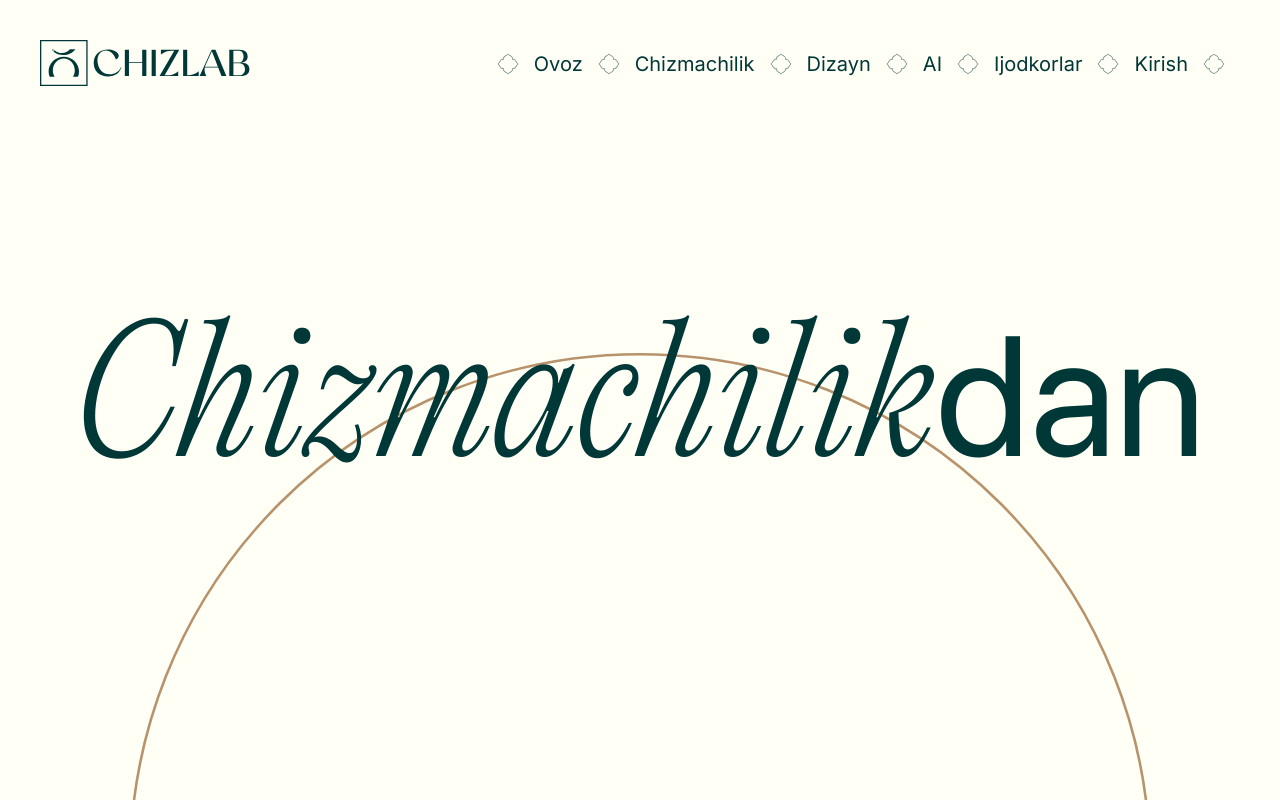
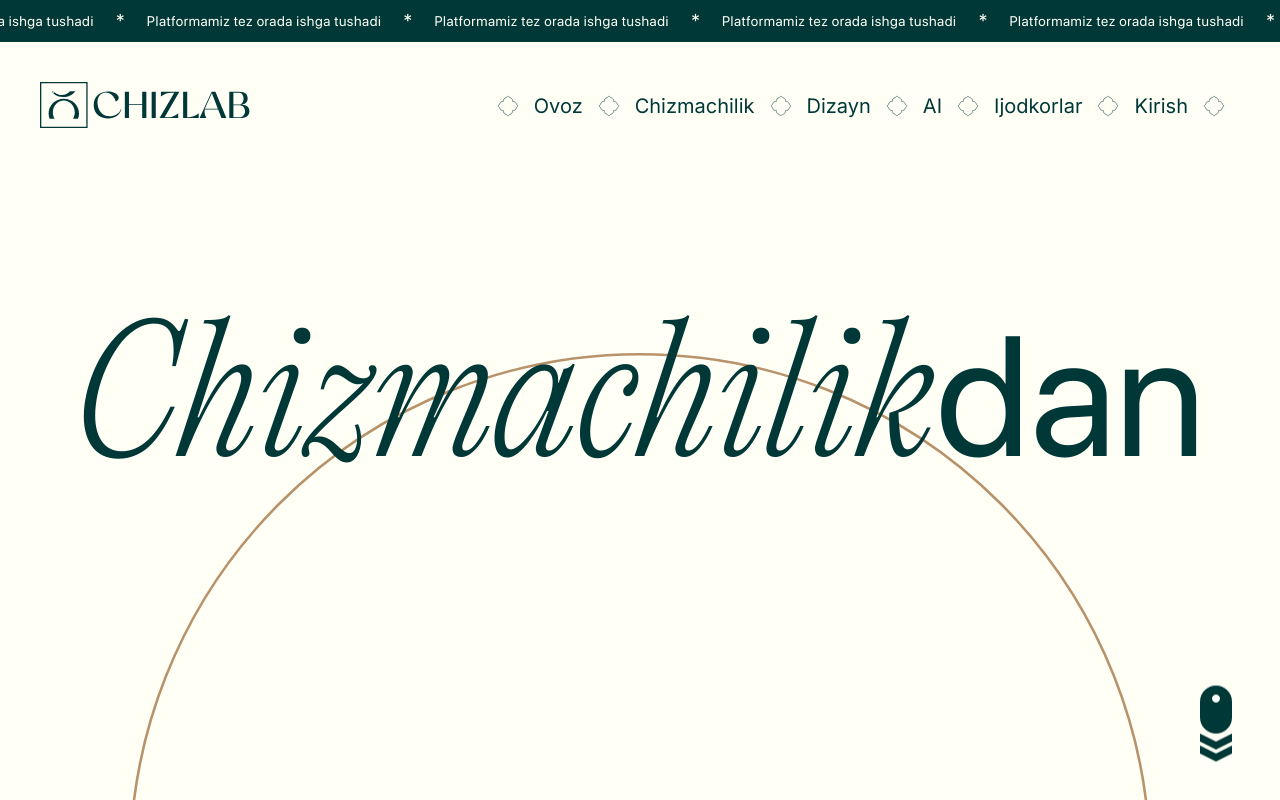
Before and after one commit to prohomeuz/chizlab, a Next.js app: page / in a window 1280 px wide. Built offline with nearby package versions, Linux system fonts and the light colour scheme.

Commit message:
Add ux scroll

```diff
--- a/src/app/page.js
+++ b/src/app/page.js
@@ -87,6 +87,8 @@ export default function Home() {
   const scene4Ref = useRef(null)
   const endSvgRef = useRef(null)
   const s4CharsRef = useRef([])
+  // Scroll indicator
+  const scrollIndicatorRef = useRef(null)
 
   useEffect(() => {
     document.body.style.overflow = 'hidden'
@@ -199,6 +201,16 @@ export default function Home() {
       clearFadeOut(true)
 
       const forward = next > current
+
+      // Scroll indicator: 3-scenega o'tayotganda yo'qoladi, qaytganda paydo bo'ladi
+      const scrollEl = scrollIndicatorRef.current
+      if (scrollEl) {
+        if (next === 2) {
+          gsap.to(scrollEl, { opacity: 0, duration: 0.5, ease: 'power1.out' })
+        } else if (next === 1 && current === 2) {
+          gsap.to(scrollEl, { opacity: 1, duration: 0.5, ease: 'power1.in' })
+        }
+      }
 
       if (current === 1) gsap.killTweensOf(handProxy)
       if (current === 2) gsap.killTweensOf(s3Proxy)
@@ -366,7 +378,7 @@ export default function Home() {
       <div className="fixed inset-0 bg-[#fffff6]">
 
         {/* Persistent nav */}
-        <nav className="absolute top-0 left-0 right-0 z-10 flex items-center justify-between p-10">
+        <nav className="absolute left-0 right-0 z-10 flex items-center justify-between p-10" style={{ top: '42px' }}>
           <Image src="/logo.svg" alt="Chizlab" width={210} height={48} priority />
           <div className="flex items-center">
             {navItems.map((item) => (
@@ -482,6 +494,50 @@ export default function Home() {
         </div>
 
       </div>
+
+      {/* Scroll indicator */}
+      <div
+        ref={scrollIndicatorRef}
+        style={{
+          position: 'fixed', bottom: '48px', right: '48px',
+          zIndex: 100, width: '32px', height: '76px',
+          animation: 'scroll-bounce 1.6s ease-in-out infinite',
+        }}
+      >
+        <Image src="/scroll.svg" alt="" width={32} height={76} />
+      </div>
+
+      {/* Marquee banner — fixed to bottom */}
+      <style>{`
+        @keyframes marquee-scroll {
+          0%   { transform: translateX(0); }
+          100% { transform: translateX(-50%); }
+        }
+        .marquee-track {
+          display: flex;
+          white-space: nowrap;
+          animation: marquee-scroll 28s linear infinite;
+        }
+        @keyframes scroll-bounce {
+          0%, 100% { transform: translateY(0); }
+          50%       { transform: translateY(10px); }
+        }
+      `}</style>
+      <div style={{
+        position: 'fixed', top: 0, left: 0, right: 0,
+        zIndex: 200, background: '#003837', overflow: 'hidden',
+        height: '42px', display: 'flex', alignItems: 'center',
+      }}>
+        <div className="marquee-track">
+          {Array(16).fill(null).map((_, i) => (
+            <span key={i} style={{ display: 'inline-flex', alignItems: 'center' }}>
+              <span style={{ color: '#FFFFF6', fontSize: '14px', letterSpacing: '0.04em', fontFamily: 'var(--font-sf)', padding: '0 22px' }}>Platformamiz tez orada ishga tushadi</span>
+              <span style={{ color: '#FFFFF6', fontSize: '18px', display: 'inline-flex', alignItems: 'center', lineHeight: '1' }}>*</span>
+            </span>
+          ))}
+        </div>
+      </div>
+
     </main>
   )
 }
```
Also changed, not shown: public/scroll.svg (added).
